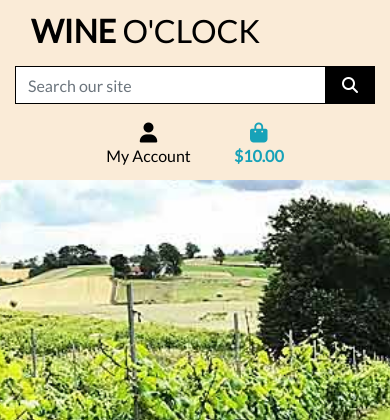
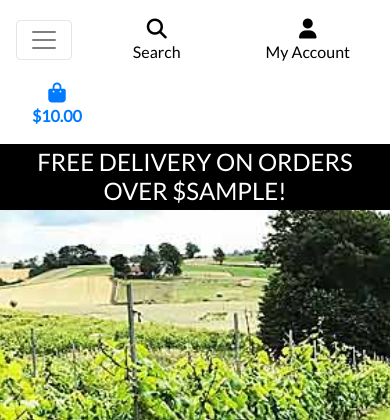
Before and after one commit to ohdamnitsnikki/wine, a Django app: template templates/base.html in a window 390 px wide. Shown: the top 420 px of the page. Run offline with Django 3.2, Linux system fonts and the light colour scheme; the template is opened without the code that fills it: most values are stand-ins (such as "Sample title", 1, 10 or a date in 2020); some libraries are stand-ins or nearby versions.

Commit message:
add mobile header and main navbar

```diff
--- a/static/css/base.css
+++ b/static/css/base.css
@@ -68,6 +68,10 @@ body {
     border: 1px solid black !important;
 }
 
+.bg-black {
+    background: #000 !important;
+}
+
 /* -------------------------------- Media Queries */
 
 /* Slightly larger container on xl screens */
--- a/templates/base.html
+++ b/templates/base.html
@@ -36,7 +36,7 @@
   </head>
   <body>
     <header class="container-fluid fixed-top">
-        <div class="row header">
+        <div id="topnav" class="row header bg-white pt-lg-2 d-none d-lg-flex">
             <div class="col-12 col-lg-4 my-auto py-1 py-lg-0 text-center text-lg-left">
                 <a href="{% url 'home' %}" class="nav-link main-logo-link">
                     <h2 class="logo-font text-black my-0"><strong>Wine</strong> O'clock</h2>
@@ -95,7 +95,21 @@
               </ul>
           </div>
       </div>
-  </header>
+      <div class="row bg-white">
+        <nav class="navbar navbar-expand-lg navbar-light w-100">
+            <button class="navbar-toggler" type="button" data-toggle="collapse" data-target="#main-nav" aria-controls="main-nav" aria-expanded="false" aria-label="Toggle navigation">
+                <span class="navbar-toggler-icon"></span>
+            </button>
+            {% include 'includes/mobile-top-header.html' %}
+            {% include 'includes/main-nav.html' %}
+        </nav>
+    </div>
+    <div id="delivery-banner" class="row text-center">
+        <div class="col bg-black text-white">
+            <h4 class="logo-font my-1">Free delivery on orders over ${{ free_shipping_threshold }}!</h4>
+        </div>
+      </div>
+    </header>
 
     {% if messages %}
         <div class="message-container"></div>
@@ -110,5 +124,6 @@
     {% block postloadjs %}
     {% endblock %}
 
+
   </body>
 </html>
--- /dev/null
+++ b/templates/includes/mobile-top-header.html
@@ -0,0 +1,56 @@
+<li class="list-inline-item">
+    <a class="text-black nav-link d-block d-lg-none" href="#" id="mobile-search" data-toggle="dropdown" aria-haspopup="true" aria-expanded="false">
+        <div class="text-center">
+            <div><i class="fas fa-search fa-lg"></i></div>
+            <p class="my-0">Search</p>
+        </div>
+    </a>
+    <div class="dropdown-menu border-0 w-100 p-3 rounded-0 my-0" aria-labelledby="mobile-search">
+        <form class="form" method="GET" action="">
+            <div class="input-group w-100">
+                <input class="form-control border border-black rounded-0" type="text" name="q" placeholder="Search our site">
+                <div class="input-group-append">
+                    <button class="form-control form-control btn btn-black border border-black rounded-0" type="submit">
+                        <span class="icon">
+                            <i class="fas fa-search"></i>
+                        </span>
+                    </button>
+                </div>
+            </div>
+        </form>
+    </div>
+</li>
+<li class="list-inline-item dropdown">
+    <a class="text-black nav-link d-block d-lg-none" href="#" id="user-options" data-toggle="dropdown" aria-haspopup="true" aria-expanded="false">
+        <div class="text-center">
+            <div><i class="fas fa-user fa-lg"></i></div>
+            <p class="my-0">My Account</p>
+        </div>
+    </a>
+    <div class="dropdown-menu border-0" aria-labelledby="user-options">
+        {% if request.user.is_authenticated %}
+            {% if request.user.is_superuser %}
+                <a href="{% url 'account_logout' %}" class="dropdown-item">Product Management</a>
+            {% endif %}
+            <a href="{% url 'profile' %}" class="dropdown-item">My Profile</a>
+            <a href="{% url 'account_logout' %}" class="dropdown-item">Logout</a>
+        {% else %}
+            <a href="{% url 'account_signup' %}" class="dropdown-item">Register</a>
+            <a href="{% url 'account_login' %}" class="dropdown-item">Login</a>
+        {% endif %}
+    </div>
+</li>
+<li class="list-inline-item">
+    <a class="{% if grand_total %}text-primary font-weight-bold{% else %}text-black{% endif %} nav-link d-block d-lg-none" href="">
+        <div class="text-center">
+            <div><i class="fas fa-shopping-bag fa-lg"></i></div>
+            <p class="my-0">
+                {% if grand_total %}
+                    ${{ grand_total|floatformat:2 }}
+                {% else %}
+                    $0.00
+                {% endif %}
+            </p>
+        </div>
+    </a>
+</li>
```
Also changed, not shown: templates/includes/main-nav.html (added, +50 -0 lines).
